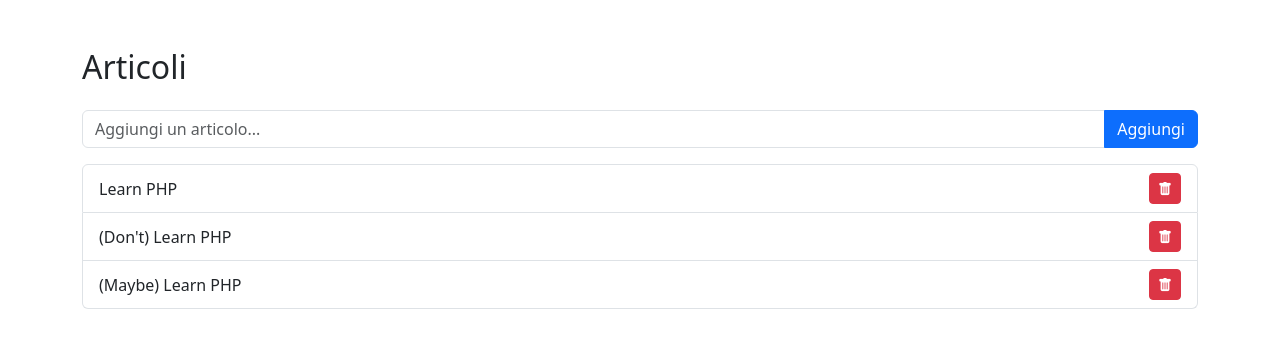
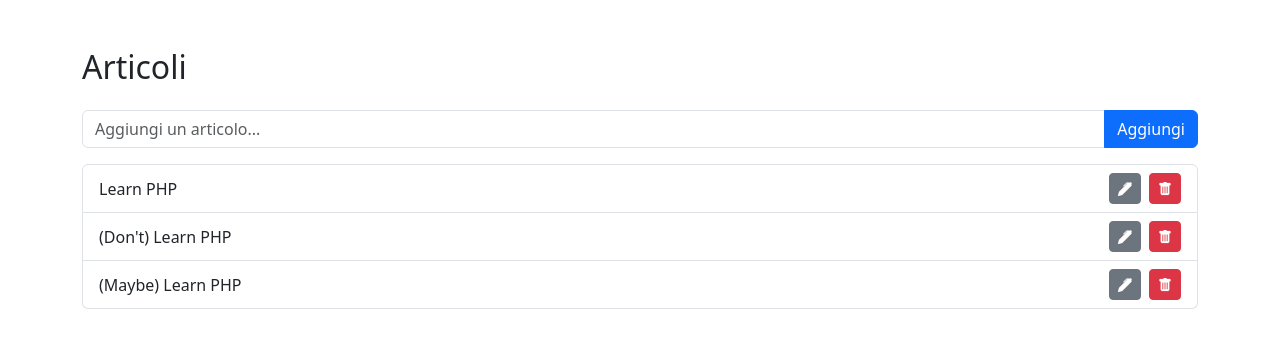
Before and after one commit to Michecosa/react-form, a React (Vite) app: page / in a window 1280 px wide. Shown: the top 348 px of the page. Built offline with nearby package versions, Linux system fonts and the light colour scheme.

Commit message:
Add new button to edit the selected article

```diff
--- a/src/components/Articoli.jsx
+++ b/src/components/Articoli.jsx
@@ -75,12 +75,20 @@ export default function ArticoliList() {
             className="list-group-item d-flex justify-content-between align-items-center"
           >
             {articolo.titolo}
+            <div className="d-flex gap-2">
+              <button
+                className="btn btn-sm btn-secondary"
+                onClick={() => editArticle(index)}
+              >
+                <i className="bi bi-pen-fill"></i>
+              </button>
               <button
                 className="btn btn-sm btn-danger"
                 onClick={() => deleteArticle(index)}
               >
                 <i className="bi bi-trash-fill"></i>
               </button>
+            </div>
           </li>
         ))}
       </ul>
```
Lines whose indentation alone changed are shown as unchanged.
